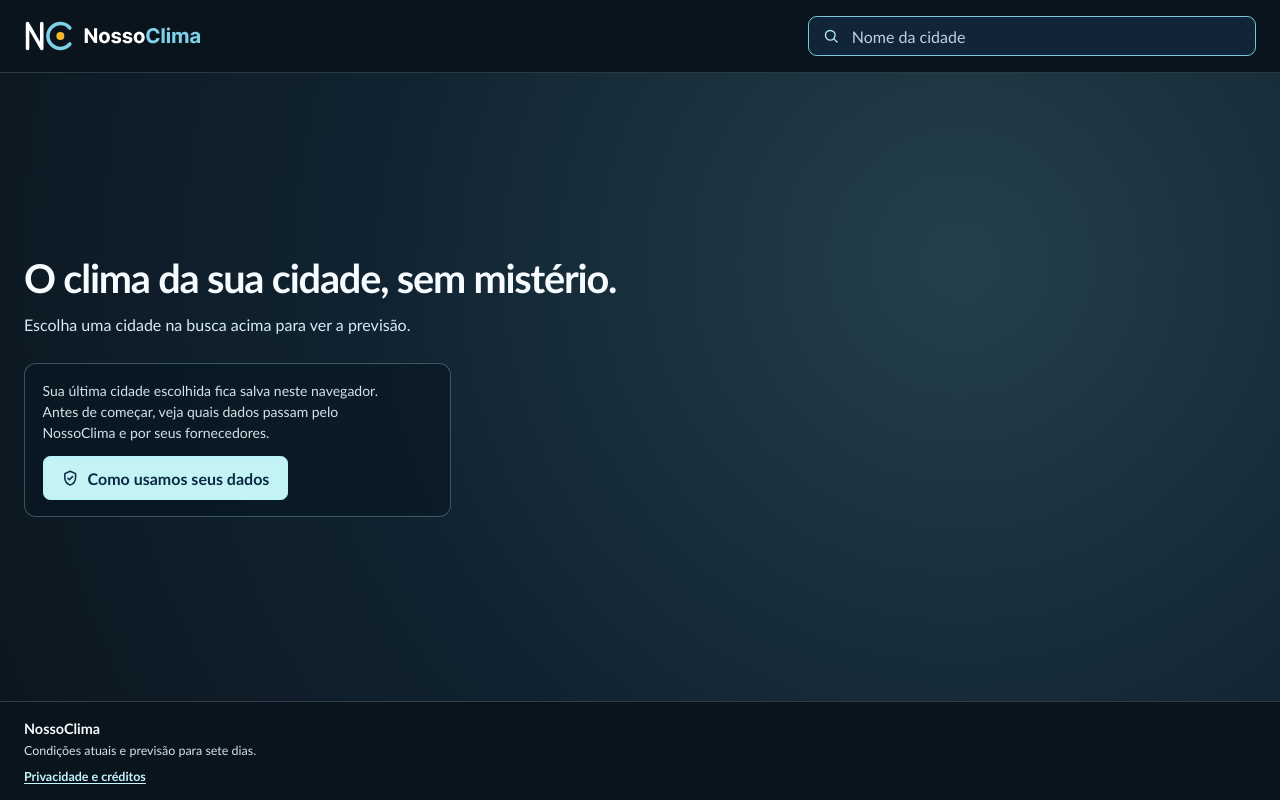
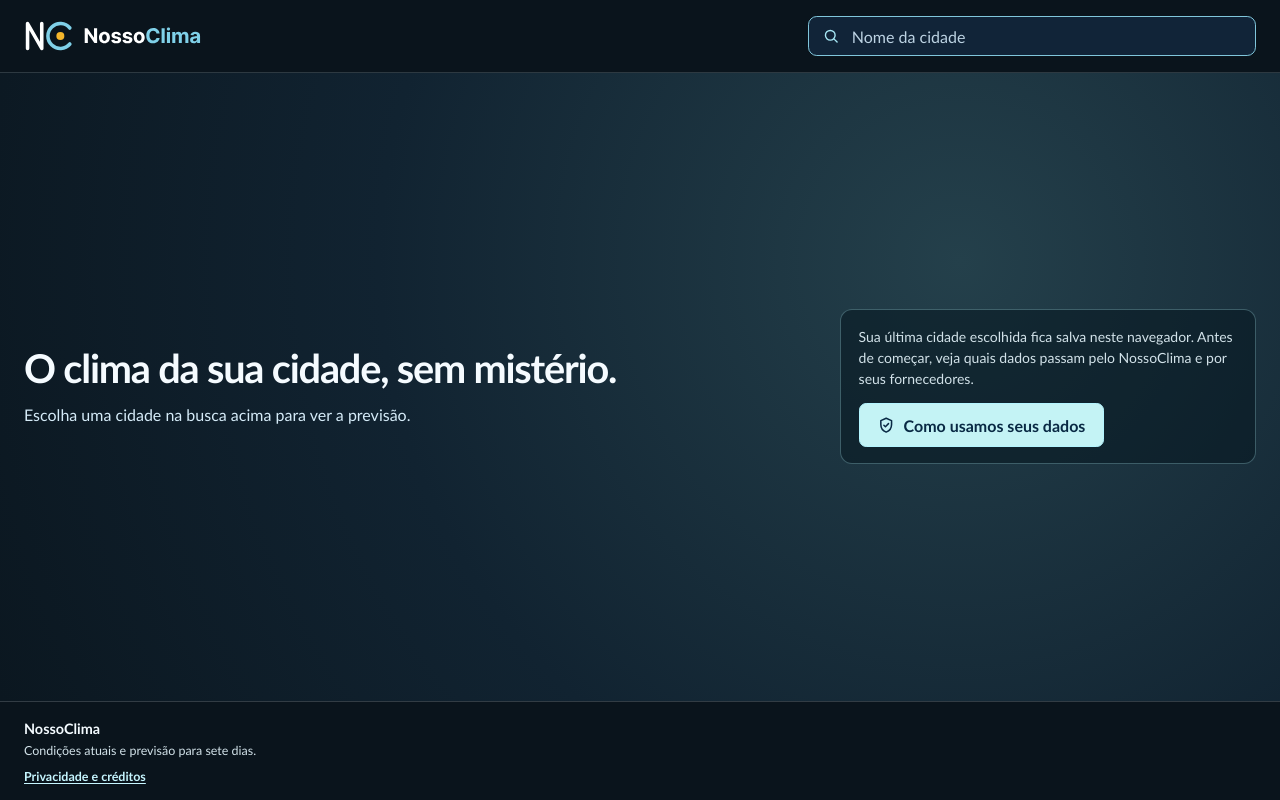
Before and after one commit to ChristianGCa/nosso-clima, a React (Vite) app in the folder apps/web/: page / in a window 1280 px wide. Built offline with nearby package versions, Linux system fonts and the light colour scheme.

Commit message:
fix: ajustando logo e posição dos elementos na tela inicial

```diff
--- a/apps/web/src/components/forecast-state.tsx
+++ b/apps/web/src/components/forecast-state.tsx
@@ -9,9 +9,11 @@ export function ForecastStatus({ state, onRetry, onOpenInformation }: Props) {
   if (state.status === 'idle') {
     return (
       <section className="state-panel state-panel--idle">
-        <div className="state-inner">
-          <h1>O clima da sua cidade, sem mistério.</h1>
-          <p>Escolha uma cidade na busca acima para ver a previsão.</p>
+        <div className="state-inner idle-layout">
+          <div className="idle-intro">
+            <h1>O clima da sua cidade, sem mistério.</h1>
+            <p>Escolha uma cidade na busca acima para ver a previsão.</p>
+          </div>
           <div className="state-privacy-note">
             <p>
               Sua última cidade escolhida fica salva neste navegador. Antes de começar, veja quais
--- a/apps/web/src/styles.css
+++ b/apps/web/src/styles.css
@@ -735,9 +735,18 @@ body:has(.info-dialog[open]) {
   color: #c6f6ff;
 }
 
+.idle-layout {
+  display: grid;
+  grid-template-columns: minmax(0, 1fr) minmax(0, 26rem);
+  align-items: center;
+  gap: 3rem;
+}
+
+.state-inner .idle-intro p {
+  margin-bottom: 0;
+}
+
 .state-privacy-note {
-  max-width: 46ch;
-  margin-top: 1.6rem;
   padding: 1rem 1.1rem;
   border: 1px solid rgb(180 245 255 / 0.28);
   border-radius: 0.75rem;
@@ -745,6 +754,7 @@ body:has(.info-dialog[open]) {
 }
 
 .state-inner .state-privacy-note p {
+  max-width: none;
   margin: 0 0 0.85rem;
   color: #d2e2e9;
   font-size: 0.875rem;
@@ -838,6 +848,15 @@ body:has(.info-dialog[open]) {
     gap: 0.65rem;
   }
 
+  .idle-layout {
+    grid-template-columns: minmax(0, 1fr);
+    gap: 1.6rem;
+  }
+
+  .state-privacy-note {
+    max-width: 30rem;
+  }
+
   .information-sections {
     padding-inline: 1.1rem;
   }
@@ -853,6 +872,10 @@ body:has(.info-dialog[open]) {
     grid-template-columns: 1fr;
     gap: 0.5rem;
     padding-block: 0.65rem;
+  }
+
+  .brand {
+    justify-self: center;
   }
 
   .city-search {
```
Also changed, not shown: 2 other files (tests, documents, lock files or other folders).
